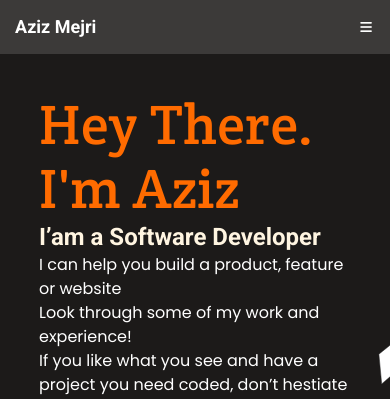
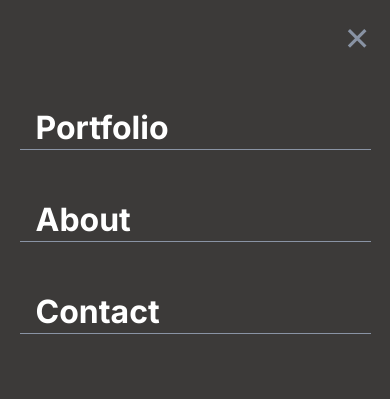
Before and after one commit to IngDavidTM/mobile-menu-trials, a website: page index.html in a window 390 px wide. Shown: the top 399 px of the page. Drawn offline with Linux system fonts and the light colour scheme.

Commit message:
Add structure and design to mobile menu

```diff
--- a/css/main.css
+++ b/css/main.css
@@ -27,6 +27,10 @@ header {
   color: white;
 }
 
+.mobile-menu ul {
+  margin: 0 5%;
+}
+
 #desktop-nav,
 #desktop-nav ul {
   display: none;
@@ -50,6 +54,37 @@ header {
   width: 18px;
   height: 12px;
   color: white;
+}
+
+.mobile-menu {
+  z-index: 1;
+  background-color: #3c3a39;
+  top: 0;
+  display: flex;
+  position: fixed;
+  width: 100%;
+  height: 100vh;
+  flex-direction: column;
+}
+
+.mobile-menu button {
+  align-self: flex-end;
+  background: none;
+  border: none;
+  color: #8993a4;
+  font-size: 2rem;
+  margin: 5% 5% 0 0;
+  cursor: pointer;
+}
+
+.mobile-menu li {
+  text-align: left;
+  cursor: pointer;
+  font-size: 2em;
+  font-weight: 900;
+  padding: 0 0 0 0.5em;
+  margin: 1.5em 0 0;
+  border-bottom: 1px solid #8993a4;
 }
 
 main {
--- a/index.html
+++ b/index.html
@@ -6,11 +6,11 @@
     <meta name="viewport" content="width=device-width, initial-scale=1.0" />
     <link rel="stylesheet" href="./css/main.css" />
     <link rel="icon" href="./favicon.ico" />
-    <title>Aziz Mejri - Portfolio</title>
+    <title>David Tamayo - Portfolio</title>
   </head>
   <body>
     <header>
-      <h1 id="logo">Aziz Mejri</h1>
+      <h1 id="logo">David Tamayo</h1>
       <button type="button" class="menu-bars">
         <i class="fas fa-bars"></i>
       </button>
@@ -26,6 +26,14 @@
         </ul>
       </nav>
     </header>
+    <div class="mobile-menu">
+      <button type="button">✕</button>
+      <ul>
+        <li>Portfolio</li>
+        <li>About</li>
+        <li>Contact</li>
+      </ul>
+    </div>
     <main>
       <div id="intro">
         <div class="intro-icon">
@@ -43,7 +51,7 @@
         <h2 class="intro-greet">
           Hey There.
           <br />
-          I'm Aziz
+          I'm David
         </h2>
         <h2 class="intro-me">I’am a Software Developer</h2>
         <p class="intro-text">
@@ -442,5 +450,6 @@
       src="https://kit.fontawesome.com/e966a3bd22.js"
       crossorigin="anonymous"
     ></script>
+    <script src="main.js"></script>
   </body>
 </html>
```
Also changed, not shown: main.js (added).
